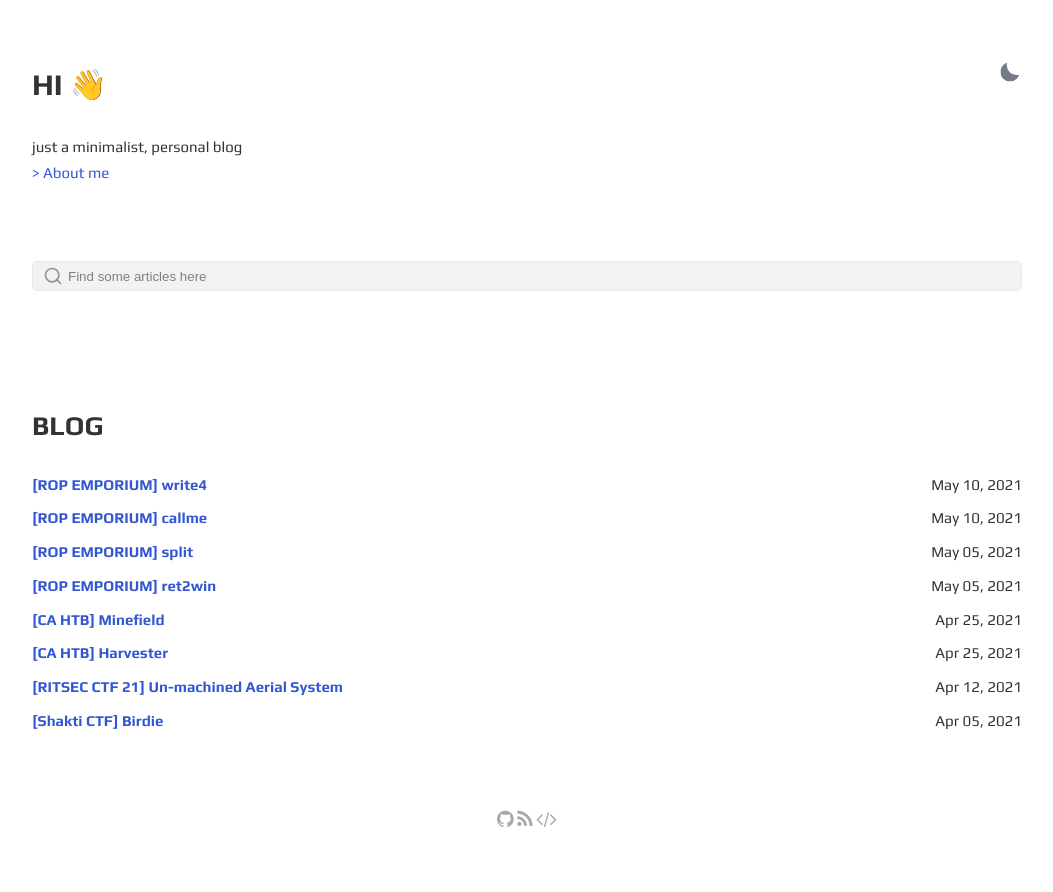
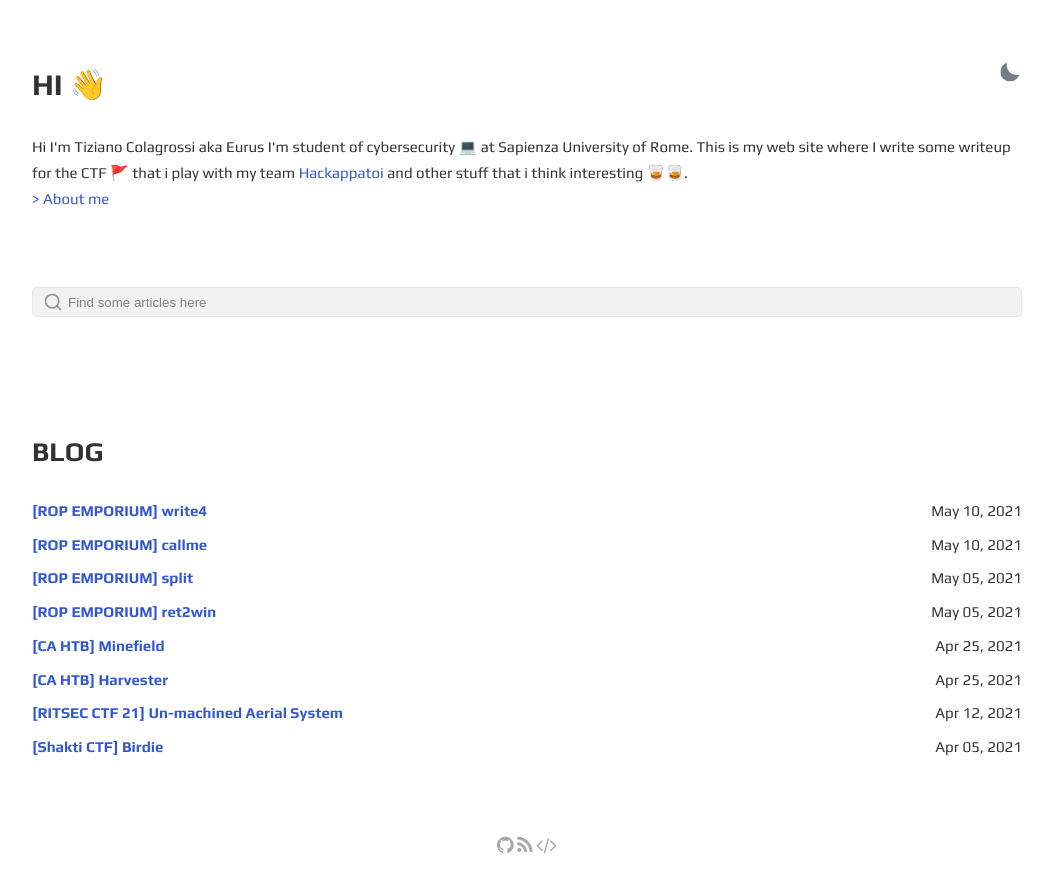
Before and after one commit to tizianocolagrossi/tizianocolagrossi.github.io, a Jekyll site: the page built from index.html, in a window 1280 px wide. Shown: the top 892 px of the page, without its empty margins (113-1166 px from the left). Built offline with Jekyll 4.4.1, drawn with Linux system fonts in a browser that asks for light colours.

Commit message:
Update _config.yml

```diff
--- a/_config.yml
+++ b/_config.yml
@@ -1,8 +1,8 @@
-site: Gesko
-title: Gesko
+site: Eurus
+title: Eurus
 greetings: Hi 👋
 description: >-
-  just a minimalist, personal blog
+  Hi I'm Tiziano Colagrossi aka Eurus I'm student of cybersecurity 💻 at Sapienza University of Rome. This is my web site where I write some writeup for the CTF 🚩 that i play with my team <a href="https://hackappatoi.github.io/">Hackappatoi</a> and other stuff that i think interesting 🥃🥃.
 lang: en-US
 timezone:  Europe/Rome
 repo: https://github.com/tizianocolagrossi/tizianocolagrossi.github.io # site repo [optional]
@@ -10,8 +10,8 @@ data-theme: dark # default theme "dark" | "light"
 discus-identifier: powex # replace with your disqus shortname
 
 author:
-  name: gesko
-  bio: just a minimalist, personal blog
+  name: eurus
+  bio: Hi I'm Tiziano Colagrossi aka Eurus I'm student of cybersecurity 💻 at Sapienza University of Rome. This is my web site where I write some writeup for the CTF 🚩 that i play with my team <a href="https://hackappatoi.github.io/">Hackappatoi</a> and other stuff that i think interesting 🥃🥃.
   userpicture:
   username: # general username
   github: # github username
```
